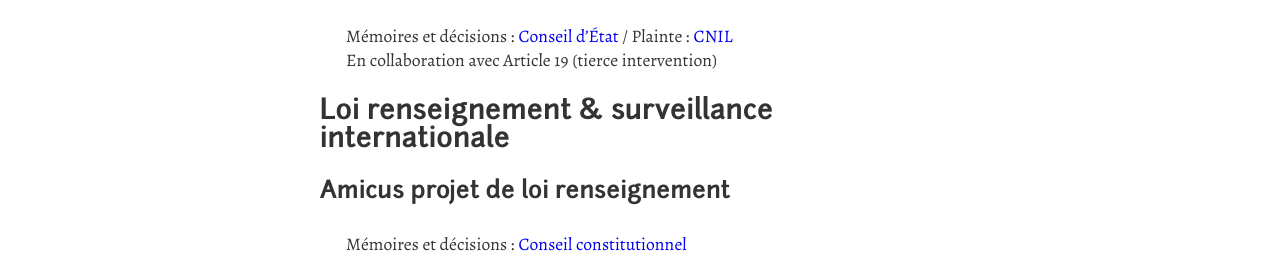
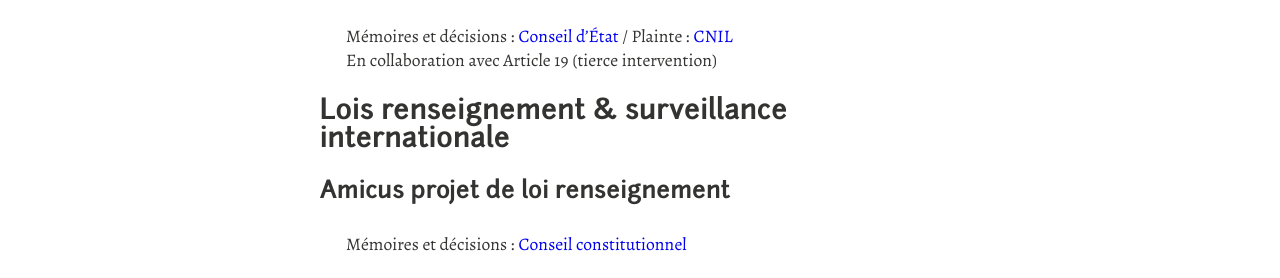
Before and after one commit to hugoroy/exegetes-web, a Jekyll site: the page built from dossiers/index.md, in a window 1280 px wide. Shown: the part 616-894 px from the top of the page. Built offline with Jekyll 4.4.1, drawn with Linux system fonts in a browser that asks for light colours; nearby versions of some CDN libraries.

Commit message:
lois au pluriel

```diff
--- a/dossiers/index.md
+++ b/dossiers/index.md
@@ -24,7 +24,7 @@ Mémoires et décisions : [Conseil d'État][filtragecazeneuveCEtat] / Plainte
 
 En collaboration avec Article 19 (tierce intervention)
 
-## Loi renseignement & surveillance internationale
+## Lois renseignement & surveillance internationale
 
 ### Amicus projet de loi renseignement
 
```
